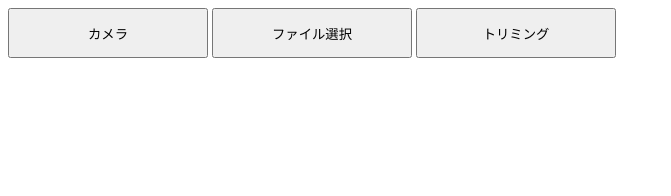
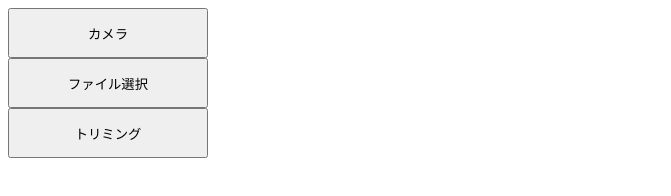
Before and after one commit to longest3110/Test-Web, a plain HTML site: page index.html in a window 1280 px wide. Shown: the whole page, without its empty margins (0-671 px from the left). Drawn offline with nearby package versions, Linux system fonts and the light colour scheme.

Commit message:
[develop] ボタンにクラス追加

```diff
--- a/index.html
+++ b/index.html
@@ -7,10 +7,8 @@
 		<script src="https://ajax.googleapis.com/ajax/libs/jquery/3.5.1/jquery.min.js"></script>
 	</head>
 	<body>
-		<div class="block">
-			<button onclick="location.href='./camera.html'">カメラ</button>
-			<button onclick="location.href='./fileselect.html'">ファイル選択</button>
-			<button onclick="location.href='./trimming.html'">トリミング</button>
-		</div>
+		<button class="block" onclick="location.href='./camera.html'">カメラ</button>
+		<button class="block" onclick="location.href='./fileselect.html'">ファイル選択</button>
+		<button class="block" onclick="location.href='./trimming.html'">トリミング</button>
 	</body>
 </html>
```
